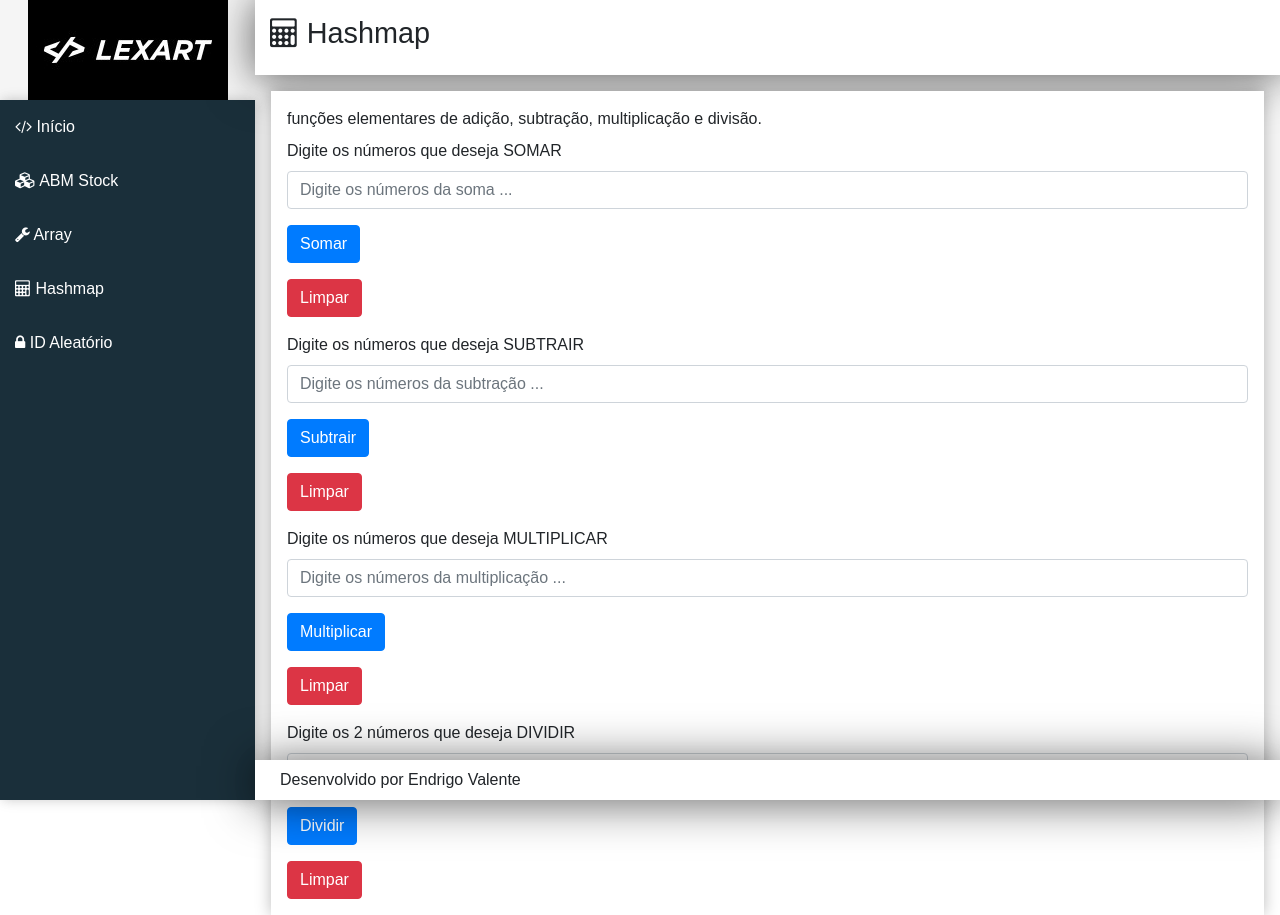
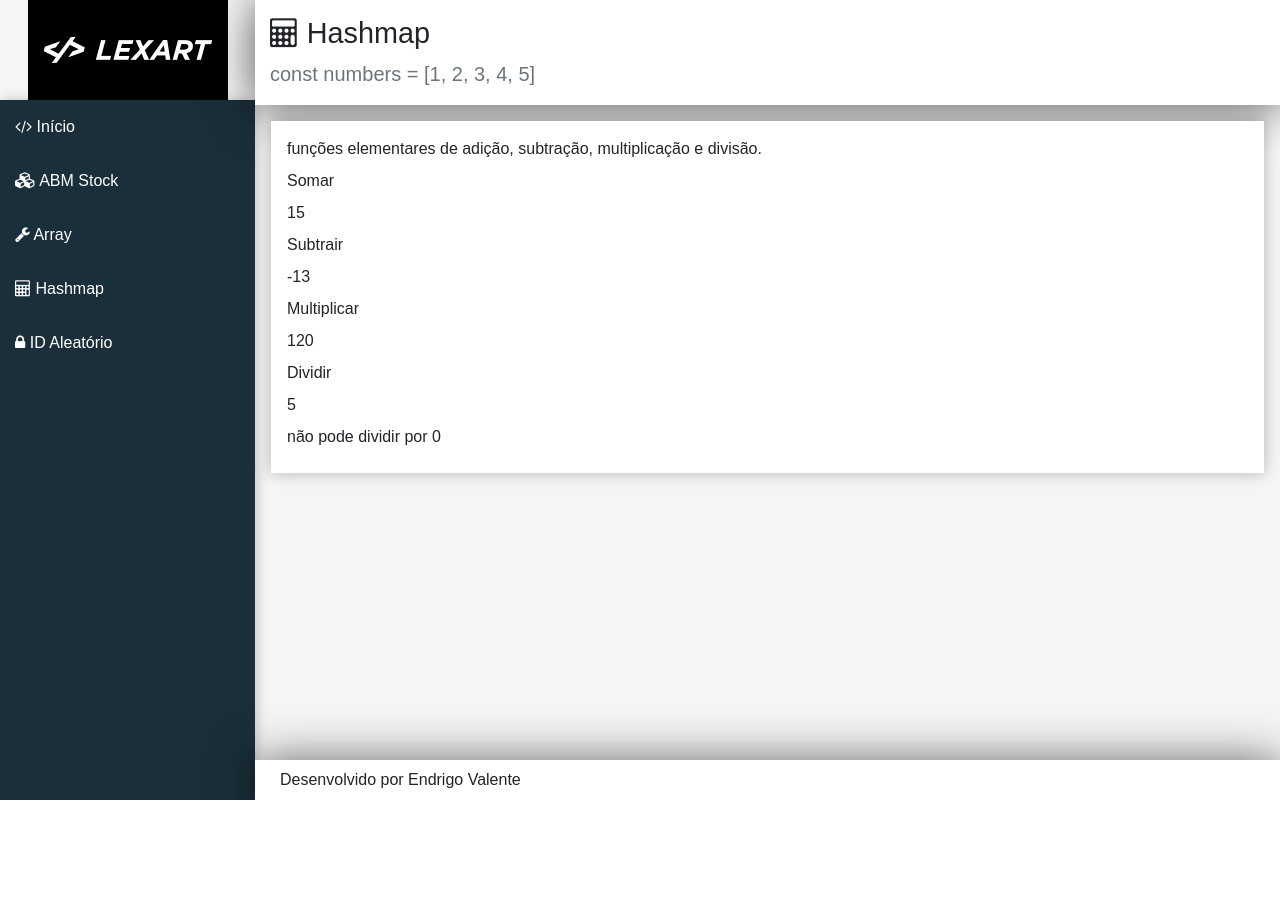
Before and after one commit to evalente82/DesafioLexart, a React (Create React App) app: page /hashmap in a window 1280 px wide. After the commit the page ends 800 px from the top, so only its background shows below. Built offline with nearby package versions, Linux system fonts and the light colour scheme.

Commit message:
Funcionalidade do hashmap

```diff
--- a/src/components/stock/Hashmap.jsx
+++ b/src/components/stock/Hashmap.jsx
@@ -4,7 +4,7 @@ import Main from "../templates/Main";
 const headerProps = {
     icon: 'calculator',
     title: 'Hashmap',
-    subtitle:''
+    subtitle:'const numbers = [1, 2, 3, 4, 5]'
 }
 
 /*
@@ -19,107 +19,89 @@ Função de multiplicação - Idem
 A função de divisão aceita dois parâmetros: a e b.
 
 */
+
+const numbers = [1, 2, 3, 4, 5]
+
+var calc = {
+    somar: function (arr){
+        let num = arr[0]
+                for(let i = 1; i <arr.length; i++){
+                    num += arr[i]
+                }
+                return num
+            },
+            diminuir: function (arr){
+                let num = arr[0]
+                for(let i = 1; i <arr.length; i++){
+                    num -= arr[i]
+                }
+                return num
+            },
+            multiplicar: function (arr){
+                let num = arr[0]
+                for(let i = 1; i <arr.length; i++){
+                    num *= arr[i]
+                }
+                return num
+            },
+            dividir: function ( a, b ){
+                let result
+                if(a === 0){
+                    result = 'não pode dividir por 0'
+                }
+                else{
+                    result = a / b
+                }
+            return result
+        }
+    }
+
+const split = function (string) {
+    string = string.split(' ')
+    return string
+}
+let texto = ``
 const Operacoes = (props) => {
-
-    const [soma, setSoma] = useState()
-    const [subtracao, setSubtracao] = useState()
-    const [multiplicar, setMultiplicar] = useState()
-    const [dividir, setDividir] = useState()
-
 
     return(
         <div className='display-5'>
             <div>
                     <label>funções elementares de adição, subtração, multiplicação e divisão.</label>
                     <div>
-                    <label>Digite os números que deseja SOMAR</label>
-                            <input type="text" className="form-control"
-                            name="txtSoma"
-                            onChange={e => setSoma(e.target.value)}
-                            placeholder="Digite os números da soma ..." />
-                        <p/>
-                        <button className="btn btn-primary"
-                        //onClick={() => setSoma(soma.value)}
-                        >
-                                Somar
-                            </button>
-                            <span className="text">{ soma}</span>
-                        <p></p>
-                        <h1>
-                            <span className="text">{}</span>
-                        </h1>
+                        <label>Somar</label>
+                    </div>
                     <div>
-                                <button className="btn btn-danger">
-                                        Limpar
-                                </button>
+                        <label>{calc.somar(numbers)}</label>
                     </div>
+                    <div>
+                        <label>Subtrair</label>
                     </div>
-                    <p/>
                     <div>
-                    <label>Digite os números que deseja SUBTRAIR</label>
-                            <input type="number" className="form-control"
-                            name="quantity"
-                            placeholder="Digite os números da subtração ..." />
-                        <p/>
-                        <button className="btn btn-primary">
-                                Subtrair
-                            </button>
-                        <p></p>
-                        <h1>
-                            <span className="text">{subtracao}</span>
-                        </h1>
+                        <label>{calc.diminuir(numbers)}</label>
+                    </div>
                     <div>
-                                <button className="btn btn-danger">
-                                        Limpar
-                                </button>
+                        <label>Multiplicar</label>
                     </div>
+                    <div>
+                        <label>{calc.multiplicar(numbers)}</label>
                     </div>
-                    <p/>
                     <div>
-                    <label>Digite os números que deseja MULTIPLICAR</label>
-                            <input type="number" className="form-control"
-                            name="quantity"
-                            placeholder="Digite os números da multiplicação ..." />
-                            <p/>
-                        <button className="btn btn-primary">
-                                Multiplicar
-                            </button>
-                        <p></p>
-                        <h1>
-                            <span className="text">{multiplicar}</span>
-                        </h1>
+                        <label>Dividir</label>
+                    </div>
                     <div>
-                                <button className="btn btn-danger">
-                                        Limpar
-                                </button>
+                        <label>{calc.dividir(10,2)}</label>
                     </div>
-                    </div>
-                    <p/>
                     <div>
-                    <label>Digite os 2 números que deseja DIVIDIR</label>
-                            <input type="number" className="form-control"
-                            name="quantity"
-                            placeholder="Digite 2 números ..." />
-                            <p/>
-                        <button className="btn btn-primary">
-                                Dividir
-                            </button>
-                        <p></p>
-                        <h1>
-                            <span className="text">{dividir}</span>
-                        </h1>
-                            <div>
-                                <button className="btn btn-danger">
-                                        Limpar
-                                </button>
-                            </div>
+                        <label>{calc.dividir(0,5)}</label>
                     </div>
             </div>
         </div>
 
+
     )
 }
 
+console.log(calc.somar(numbers))
 
 const Hasmap = (props) => {
     return (
--- a/src/components/stock/stockCrud.jsx
+++ b/src/components/stock/stockCrud.jsx
@@ -64,6 +64,22 @@ export default class StockCrud extends Component{
                 const list = this.getUpdatedList(resp.data)
                 this.setState({ stock: initialState.stock, list })
             })
+    }
+
+    load(stock){
+        this.setState({ stock })
+    }
+
+    remove(stock){
+
+        axios.delete(`${baseUrl}/${stock._id}`)
+
+
+        .then(resp => {
+            const list = this.getUpdatedList(resp.data,true)
+            this.setState({ stock: initialState.stock, list })
+        })
+
     }
 
     getUpdatedList(stock, add = true){
@@ -138,18 +154,9 @@ export default class StockCrud extends Component{
         )
     }
 
-    load(stock){
-        this.setState({ stock })
-    }
 
-    remove(stock){
-        axios.delete(`${baseUrl}/${stock._id}`)
 
-        .then(resp => {
-            const list = this.getUpdatedList(resp.data)
-            this.setState({ stock: initialState.stock, list })
-        })
-    }
+
 
     renderTable(){
         return(
```
Lines whose indentation alone changed are shown as unchanged.
